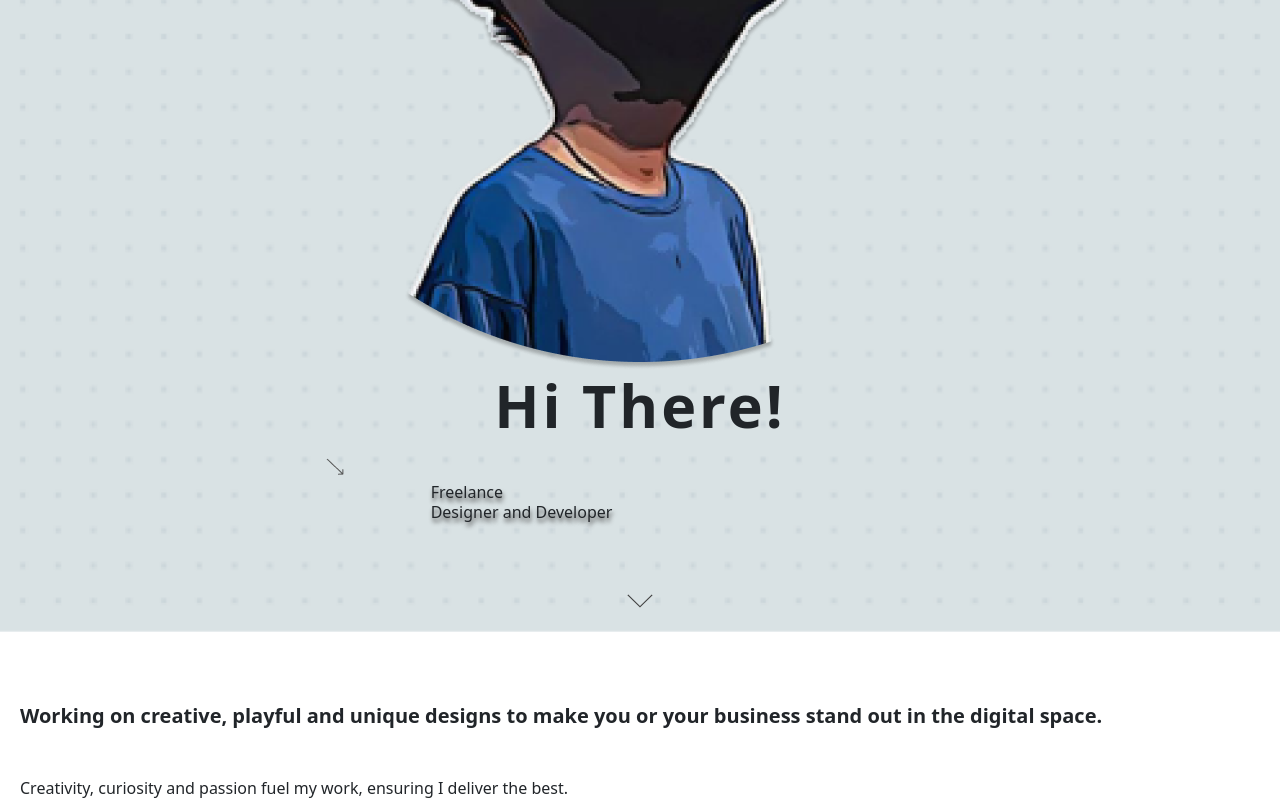
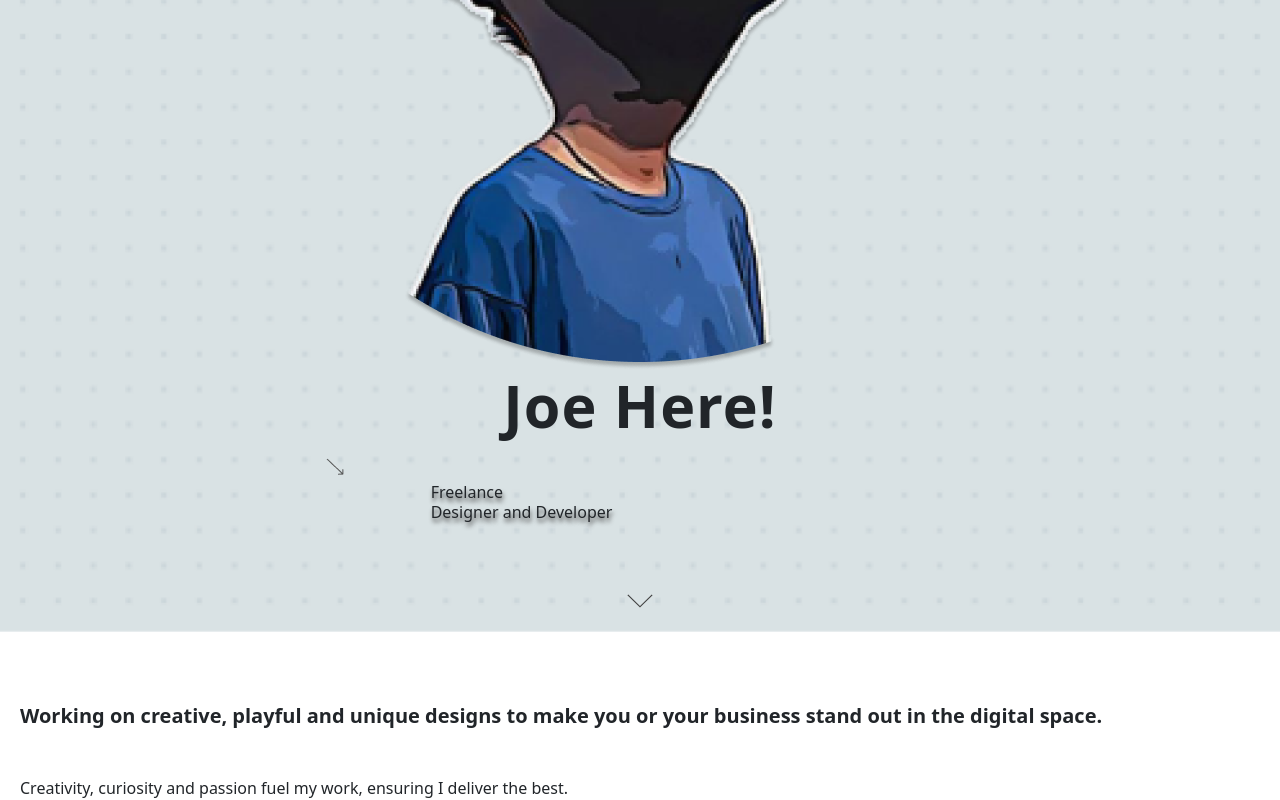
Before and after one commit to josephchigiz/my_projects, a plain HTML site: page new_portfolio/index.html in a window 1280 px wide. Shown: the part 571-1371 px from the top of the page. Drawn offline with nearby package versions, Linux system fonts and the light colour scheme; a web font is replaced by a local one.

Commit message:
change Joe Here

```diff
--- a/new_portfolio/index.html
+++ b/new_portfolio/index.html
@@ -86,7 +86,7 @@
 						alt=""
 					/>
 					<div>
-						<p class="hi-there text-center">Hi There!</p>
+						<p class="hi-there text-center">Joe Here!</p>
 					</div>
 				</div>
 				<div class="col-12">
--- a/new_portfolio/styles.css
+++ b/new_portfolio/styles.css
@@ -62,7 +62,7 @@ header {
 	/* margin-top: -40px; */
 	font-size: 3.7rem;
 	font-weight: 600;
-	letter-spacing: 3px;
+	letter-spacing: 1px;
 }
 
 /* .position-bt {
```
